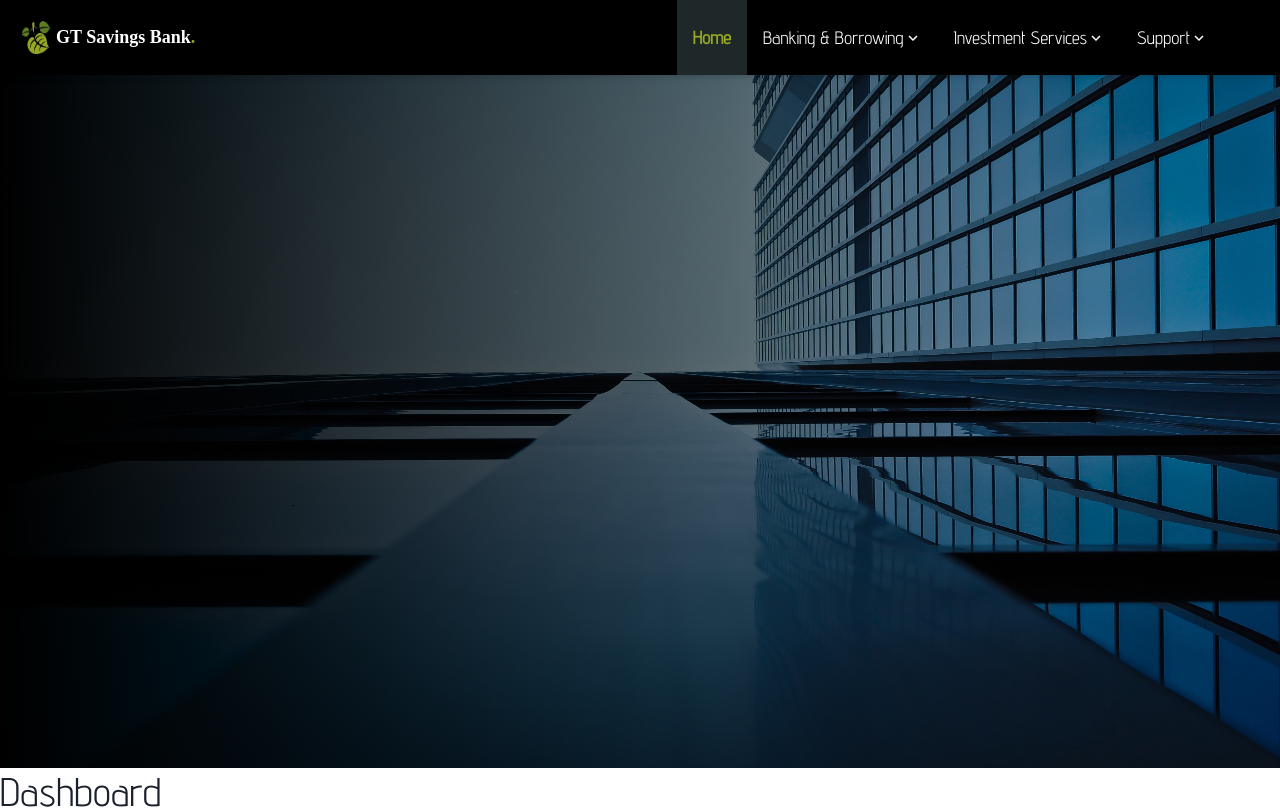
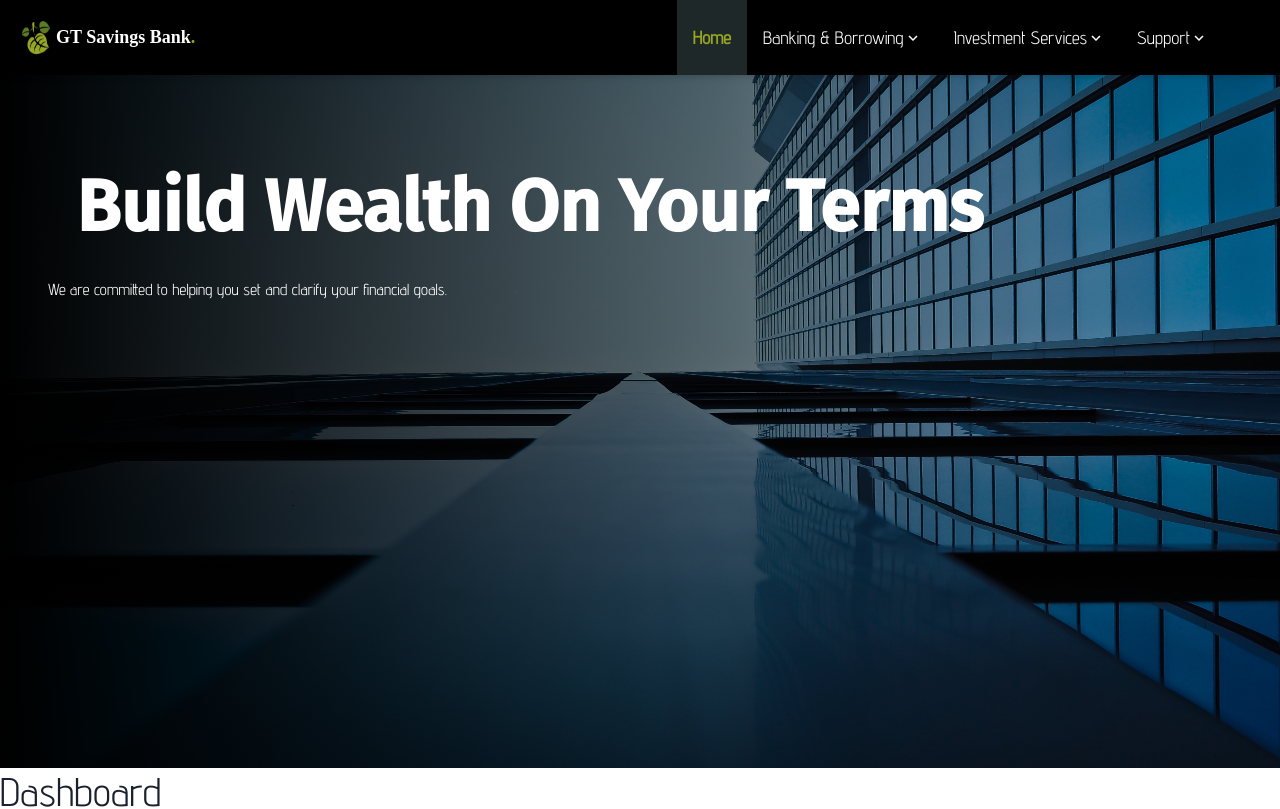
Before and after one commit to julzedz/GT-Savings-Investment-App, a React (Create React App) app: page /home in a window 1280 px wide. Shown: the top 809 px of the page. Built offline with nearby package versions, Linux system fonts and the light colour scheme; a web font is replaced by a local one.

Commit message:
Add cover text

```diff
--- a/public/index.html
+++ b/public/index.html
@@ -28,6 +28,7 @@
 <link rel="preconnect" href="https://fonts.gstatic.com" crossorigin>
 <link href="https://fonts.googleapis.com/css2?family=Atomic+Age&display=swap" rel="stylesheet">
 <link href="https://fonts.googleapis.com/css2?family=Advent+Pro&family=Allerta+Stencil&display=swap" rel="stylesheet">
+<link href="https://fonts.googleapis.com/css2?family=Fira+Sans:wght@500&display=swap" rel="stylesheet">
     <title>GT Savings Bank</title>
   </head>
   <body>
--- a/src/components/home.jsx
+++ b/src/components/home.jsx
@@ -1,5 +1,10 @@
 import React from 'react';
-import { Box, Image } from '@chakra-ui/react';
+import {
+  Box,
+  Text,
+  Heading,
+  Image,
+} from '@chakra-ui/react';
 import coverImage from '../assets/skyscraper2.jpg';
 
 const Home = () => (
@@ -7,6 +12,7 @@ const Home = () => (
     <Box
       position="relative"
       mt={{ base: 16, lg: 0 }}
+      height={{ base: 'auto', lg: '3xl' }}
     >
       <Box
         position="absolute"
@@ -20,11 +26,28 @@ const Home = () => (
         src={coverImage}
         alt=""
         width="100%"
-        height={{ base: 'auto', lg: '3xl' }}
+        height={{ base: '2xl', lg: '3xl' }}
       />
+      <Box
+        m={3}
+        p={3}
+        textColor="white"
+        pos="absolute"
+        top={{ base: '15', lg: '28' }}
+        left={{ base: '', lg: '6' }}
+      >
+        <Heading
+          m={3}
+          p={4}
+          textAlign={{ base: 'center', lg: 'auto' }}
+          fontSize={{ base: '5xl', lg: '7xl' }}
+          fontWeight={{ base: 'bold', lg: 'black' }}
+        >
+          Build Wealth On Your Terms
+        </Heading>
+        <Text>We are committed to helping you set and clarify your financial goals.</Text>
+      </Box>
     </Box>
-    <h1>Dashboard</h1>
-    <h1>Dashboard</h1>
     <h1>Dashboard</h1>
     <h1>Dashboard</h1>
     <h1>Dashboard</h1>
--- a/src/theme.jsx
+++ b/src/theme.jsx
@@ -124,7 +124,7 @@ const theme = extendTheme({
   colors,
   fonts: {
     body: 'Advent Pro, sans-serif',
-    heading: 'Georgia, serif',
+    heading: 'Fira Sans, sans-serif',
     mono: 'Menlo, monospace',
   },
   fontSizes: {
```
